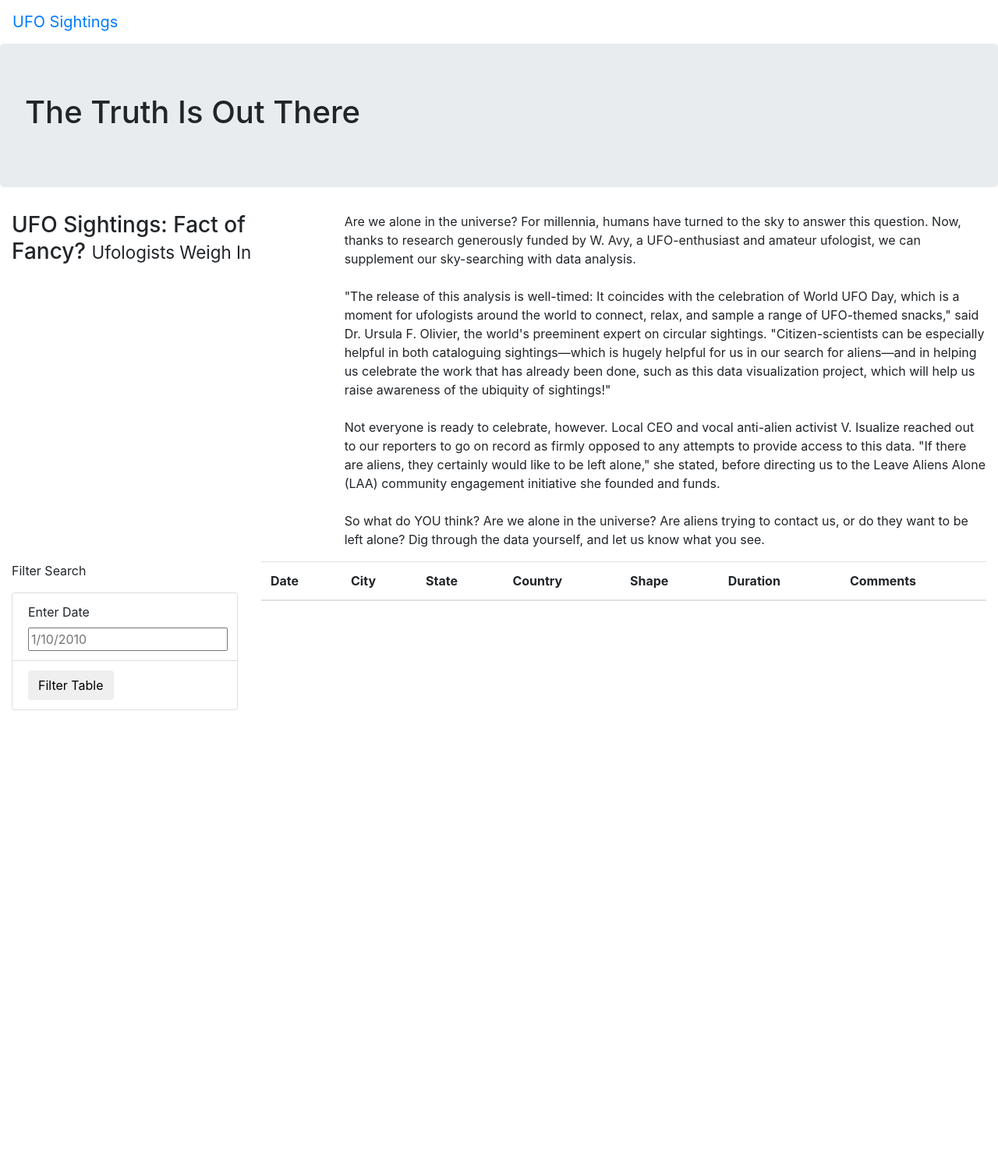
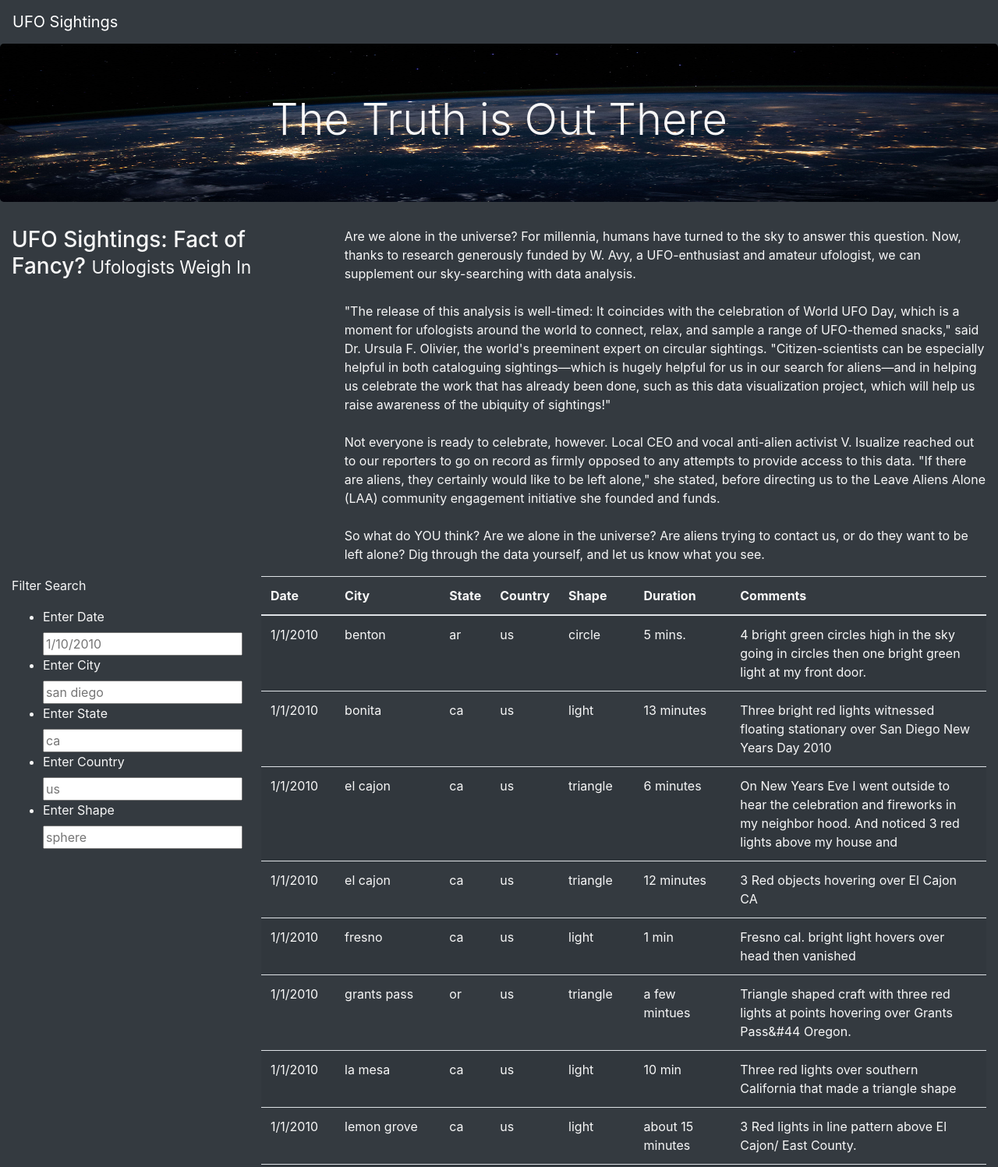
Before and after one commit to swang202/UFOs, a plain HTML site: page index.html in a window 1280 px wide. Shown: the top 1497 px of the page at 78% size. Before the commit the page ends 911 px from the top, so only its background shows below. Drawn offline with nearby package versions, Linux system fonts and the light colour scheme.

Commit message:
update filters

```diff
--- a/index.html
+++ b/index.html
@@ -13,14 +13,14 @@
     />
     <link rel="stylesheet" href="static/css/style.css">
 </head>
-<body>
+<body class="bg-dark">
     <div class="wrapper">
-        <nav class="navbar navbar-expand-lg">
+        <nav class="navbar navbar-dark bg-dark navbar-expand-lg">
             <a class="navbar-brand" href="index.html">UFO Sightings</a>
-          </nav>
+        </nav>
     </div>
     <div class="jumbotron">
-        <h1>The Truth Is Out There</h1>
+        <h1 class="display-4">The Truth is Out There</h1>
     </div>
     <div class="container-fluid">
         <div class="row">
@@ -39,15 +39,28 @@
     <div class="container-fluid">
     <div class="row">
         <div class="col-md-3">
-            <form>
+            <form class="bg-dark">
                 <p>Filter Search</p>
-                <ul class="list-group">
-                    <li class="list-group-item">
-                        <label for="date">Enter Date</label>
+                <ul class="bg-dark">
+                    <li class="bg-dark">
+                        <label for="date" >Enter Date</label>
                         <input type="text" placeholder="1/10/2010" id="datetime" />
                     </li>
-                    <li class="list-group-item">
-                        <button id="filter-btn" type="button" class="btn btn-default">Filter Table</button>
+                    <li class="bg-dark">
+                        <label for="city">Enter City</label>
+                        <input type="text" placeholder="san diego" id="city" />
+                    </li>
+                    <li class="bg-dark">
+                        <label for="state">Enter State</label>
+                        <input type="text" placeholder="ca" id="state" />
+                    </li>
+                    <li class="bg-dark">
+                        <label for="country">Enter Country</label>
+                        <input type="text" placeholder="us" id="country" />
+                    </li>
+                    <li class="bg-dark">
+                        <label for="shape">Enter Shape</label>
+                        <input type="text" placeholder="sphere" id="shape" />
                     </li>
                 </ul>
             </form>
@@ -70,6 +83,9 @@
         </div>
     </div>
     </div>
+    <script src="https://cdnjs.cloudflare.com/ajax/libs/d3/4.11.0/d3.js"></script>
+    <script src="static/js/data.js"></script>
+    <script src="static/js/app_1.js"></script>
 
 </body>
 </html>
--- a/static/css/style.css
+++ b/static/css/style.css
@@ -0,0 +1,10 @@
+body {
+
+    color: #f7f7f7;
+  }
+
+.jumbotron {
+    background-image: url("../images/nasa.jpg");
+    background-size: 100% 100%;
+    text-align: center;
+}
--- /dev/null
+++ b/static/js/app_1.js
@@ -0,0 +1,80 @@
+// from data.js
+const tableData = data;
+
+// get table references
+var tbody = d3.select("tbody");
+
+function buildTable(data) {
+  // First, clear out any existing data
+  tbody.html("");
+
+  // Next, loop through each object in the data
+  // and append a row and cells for each value in the row
+  data.forEach((dataRow) => {
+    // Append a row to the table body
+    let row = tbody.append("tr");
+
+    // Loop through each field in the dataRow and add
+    // each value as a table cell (td)
+    Object.values(dataRow).forEach((val) => {
+      let cell = row.append("td");
+      cell.text(val);
+    });
+  });
+}
+
+// 1. Create a variable to keep track of all the filters as an object.
+var filters=[];
+
+// 3. Use this function to update the filters.
+function updateFilters() {
+
+    // 4a. Save the element that was changed as a variable.
+    let changedElements = d3.select(this);
+
+    // 4b. Save the value that was changed as a variable.
+    let elementValue = changedElements.property("value");
+    console.log(elementValue);
+
+    // 4c. Save the id of the filter that was changed as a variable.
+    let filterID = changedElements.attr("id");
+    console.log(filterID);
+
+    // 5. If a filter value was entered then add that filterId and value
+    if (elementValue) {
+      filters[filterID] = elementValue;
+    }
+
+    // to the filters list. Otherwise, clear that filter from the filters object.
+    else{
+      delete filters[filterID];
+    }
+
+    // 6. Call function to apply all filters and rebuild the table
+    filterTable();
+
+  }
+
+
+  // 7. Use this function to filter the table when data is entered.
+  function filterTable() {
+
+    // 8. Set the filtered data to the tableData.
+    let filteredData = tableData;
+
+    // 9. Loop through all of the filters and keep any data that
+    // matches the filter values
+
+    Object.entries(filters).forEach(([key,value])=> {
+      filteredData =  filteredData.filter(row => row[key]=== value);
+    });
+
+    // 10. Finally, rebuild the table using the filtered data
+    buildTable(filteredData);
+  }
+
+  // 2. Attach an event to listen for changes to each filter
+  d3.selectAll("input").on("change",updateFilters)
+
+  // Build the table when the page loads
+  buildTable(tableData);
```
Also changed, not shown: static/images/nasa.jpg (added).
